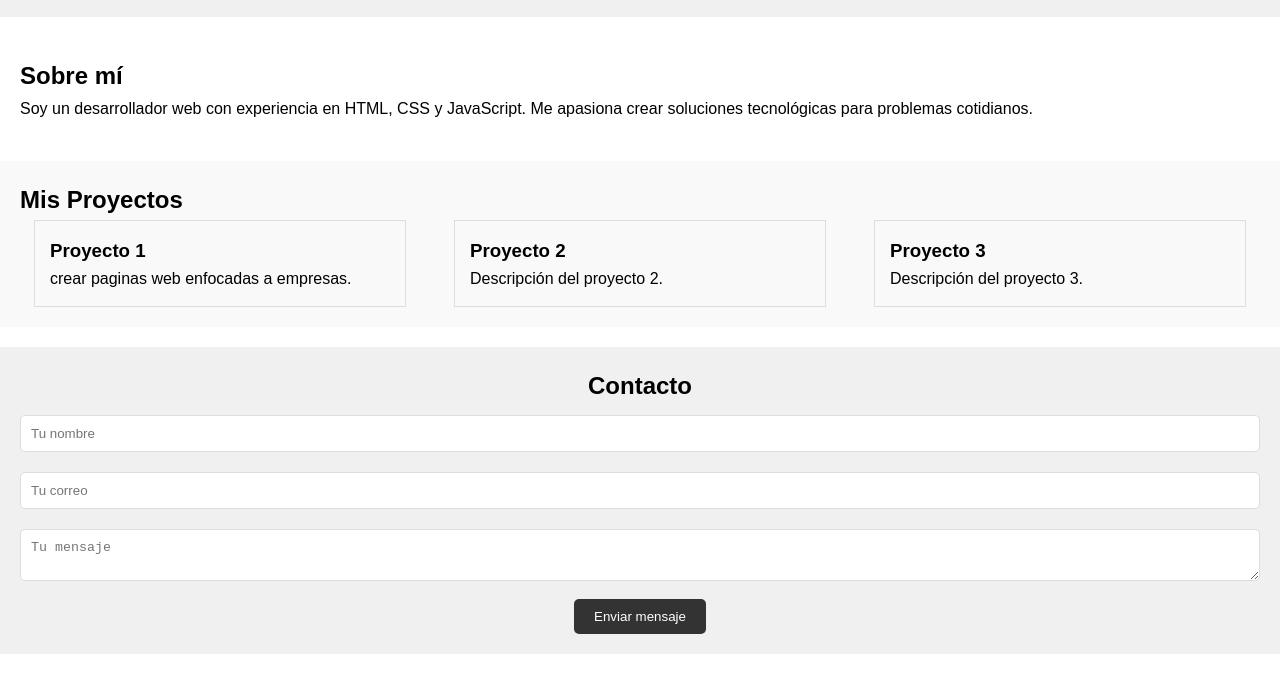
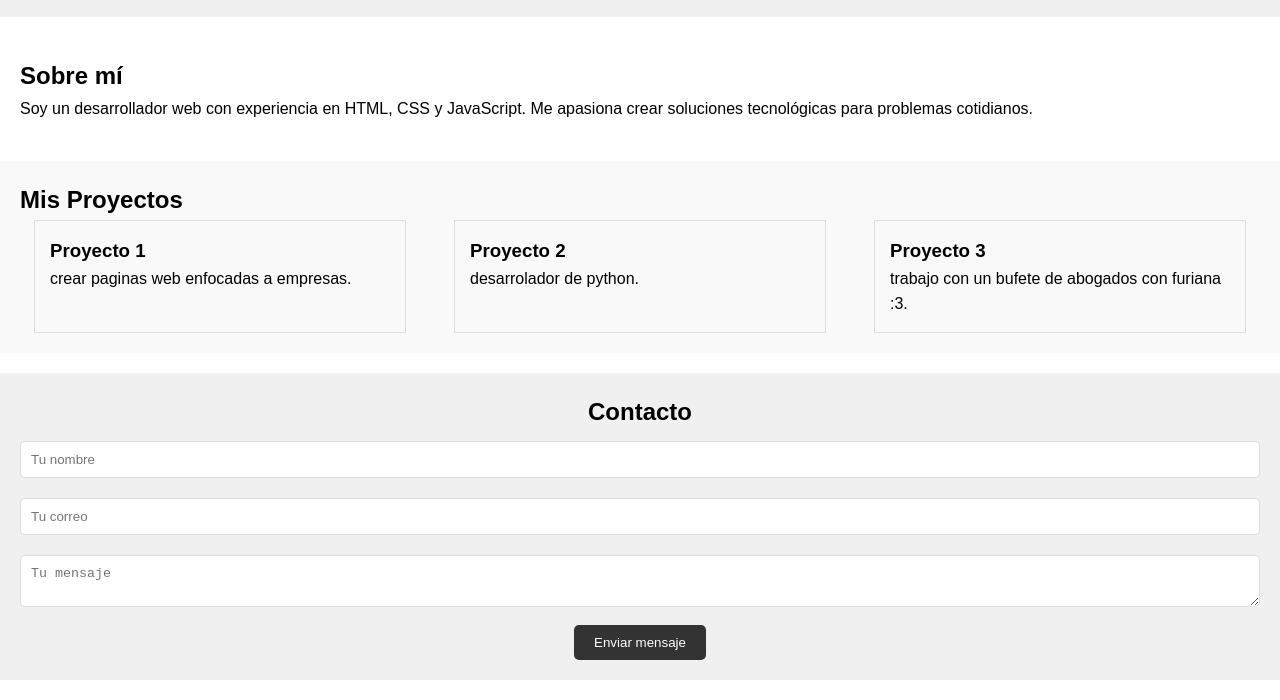
Before and after one commit to Davileins22/Davileins22.github.io, a plain HTML site: page index.html in a window 1280 px wide. Shown: the part 178-878 px from the top of the page. Before the commit the page ends 852 px from the top, so only its background shows below. Drawn offline with Linux system fonts and the light colour scheme.

Commit message:
Update index.html

```diff
--- a/index.html
+++ b/index.html
@@ -45,11 +45,11 @@
             </div>
             <div class="proyecto">
                 <h3>Proyecto 2</h3>
-                <p>Descripción del proyecto 2.</p>
+                <p>desarrolador de python.</p>
             </div>
             <div class="proyecto">
                 <h3>Proyecto 3</h3>
-                <p>Descripción del proyecto 3.</p>
+                <p>trabajo con un bufete de abogados con furiana :3.</p>
             </div>
         </div>
     </section>
```
